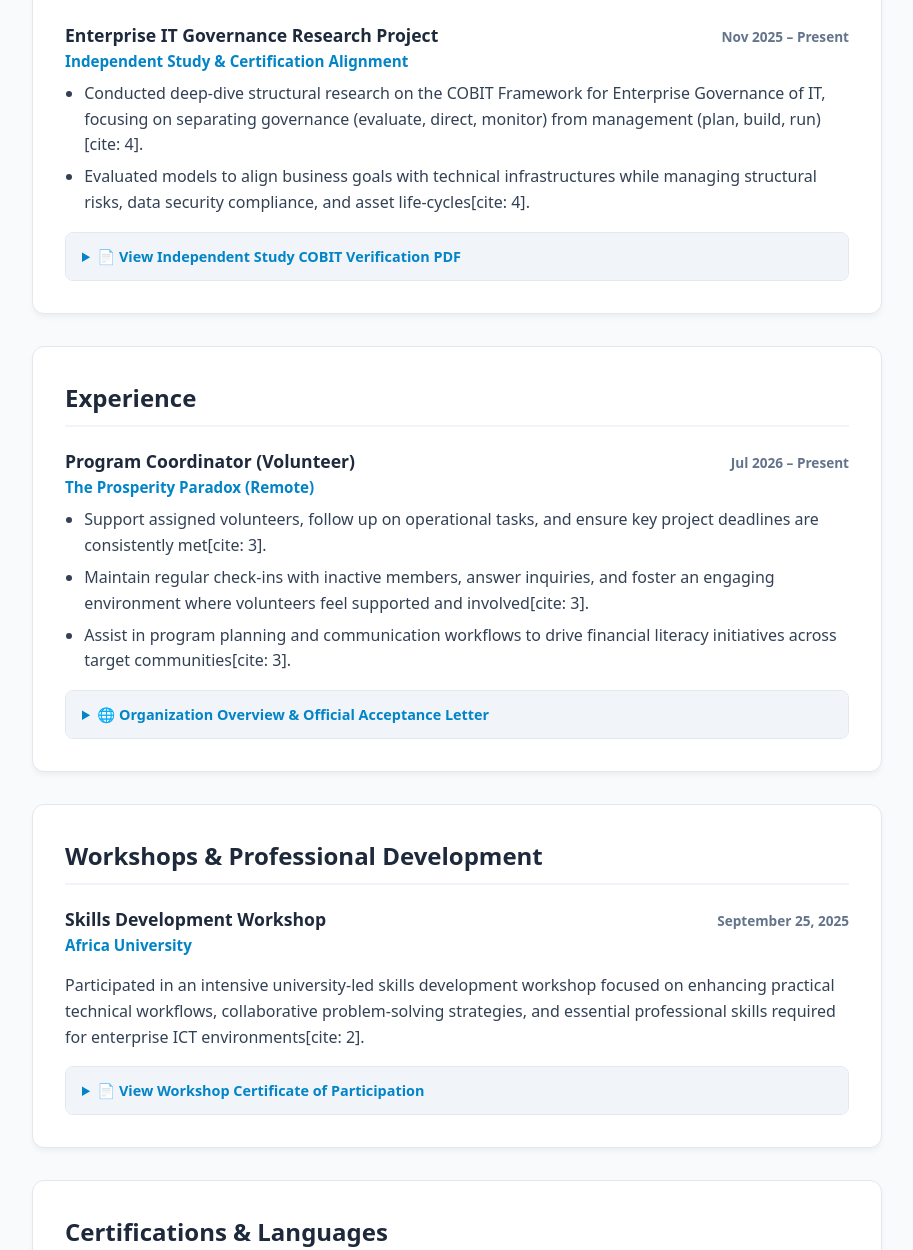
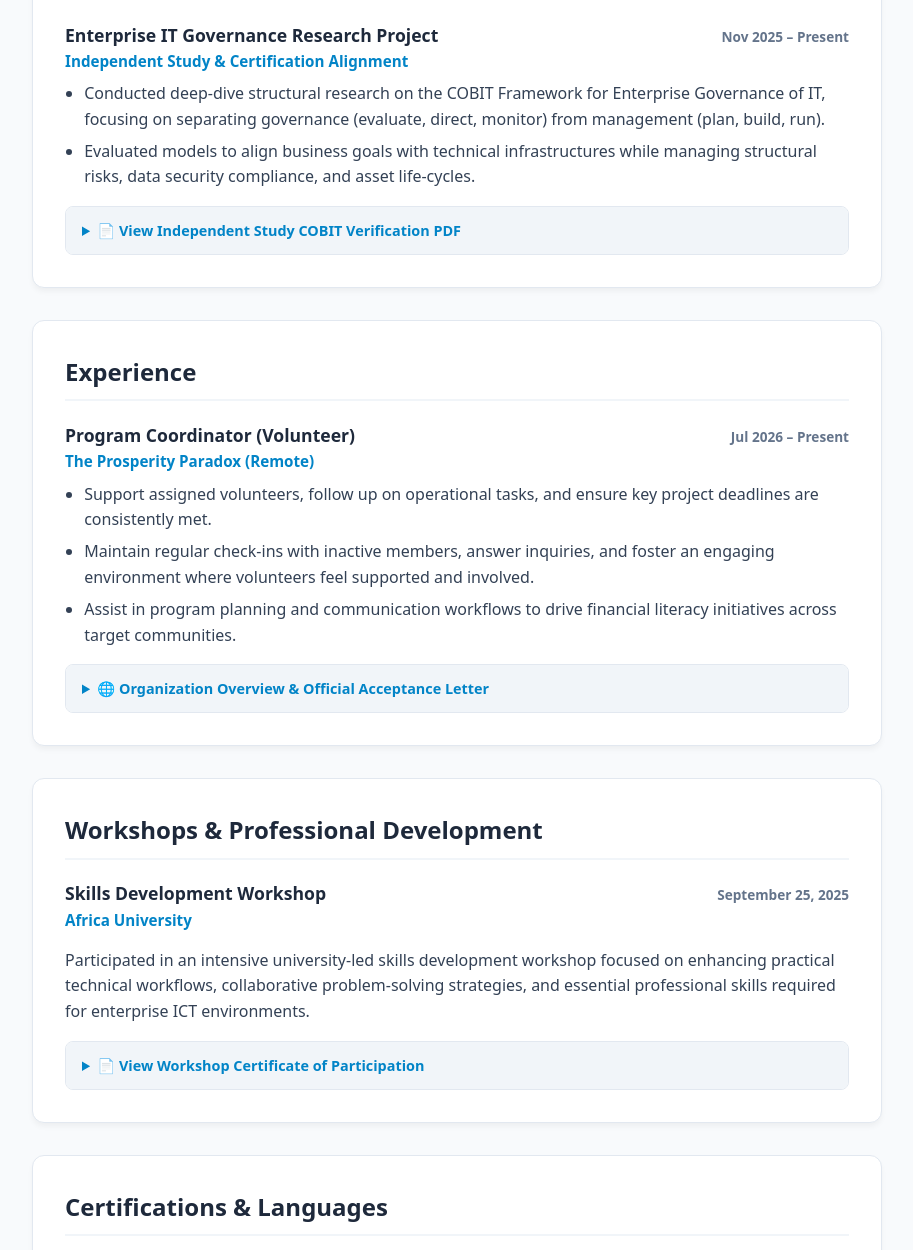
Before and after one commit to Shaune-SAB/MyPortfolio, a plain HTML site: page index.html in a window 1280 px wide. Shown: the part 2349-3599 px from the top of the page, without its empty margins (183-1096 px from the left). Drawn offline with Linux system fonts and the light colour scheme.

Commit message:
Remove citation references from list items

```diff
--- a/index.html
+++ b/index.html
@@ -168,8 +168,8 @@
         </div>
         <div class="item-sub">Independent Study & Certification Alignment</div>
         <ul class="item-bullets">
-          <li>Conducted deep-dive structural research on the COBIT Framework for Enterprise Governance of IT, focusing on separating governance (evaluate, direct, monitor) from management (plan, build, run)[cite: 4].</li>
-          <li>Evaluated models to align business goals with technical infrastructures while managing structural risks, data security compliance, and asset life-cycles[cite: 4].</li>
+          <li>Conducted deep-dive structural research on the COBIT Framework for Enterprise Governance of IT, focusing on separating governance (evaluate, direct, monitor) from management (plan, build, run).</li>
+          <li>Evaluated models to align business goals with technical infrastructures while managing structural risks, data security compliance, and asset life-cycles.</li>
         </ul>
 
         <details class="pdf-subbox">
@@ -195,9 +195,9 @@
         </div>
         <div class="item-sub">The Prosperity Paradox (Remote)</div>
         <ul class="item-bullets">
-          <li>Support assigned volunteers, follow up on operational tasks, and ensure key project deadlines are consistently met[cite: 3].</li>
-          <li>Maintain regular check-ins with inactive members, answer inquiries, and foster an engaging environment where volunteers feel supported and involved[cite: 3].</li>
-          <li>Assist in program planning and communication workflows to drive financial literacy initiatives across target communities[cite: 3].</li>
+          <li>Support assigned volunteers, follow up on operational tasks, and ensure key project deadlines are consistently met.</li>
+          <li>Maintain regular check-ins with inactive members, answer inquiries, and foster an engaging environment where volunteers feel supported and involved.</li>
+          <li>Assist in program planning and communication workflows to drive financial literacy initiatives across target communities.</li>
         </ul>
 
         <details class="pdf-subbox">
@@ -210,7 +210,7 @@
               <a href="https://prosperityparadox.org/about" target="_blank" style="color: var(--accent); font-weight: bold; text-decoration: underline;">https://prosperityparadox.org/about</a>
             </p>
             <object data="assests/Shaune%20Bakasa_The%20Prosperity%20Paradox%20Acceptance%20Letter_Program%20Coordinator.pdf" type="application/pdf" width="100%" height="500px">
-              <p>Your browser does not support inline PDFs. <a href="assests/Shaune%20Bakasa_The%20Prosperity%20Paradox%20Acceptance%20Letter_Program%20Coordinator.pdf" target="_blank">Click here to view/download the Acceptance Letter PDF</a>[cite: 3].</p>
+              <p>Your browser does not support inline PDFs. <a href="assests/Shaune%20Bakasa_The%20Prosperity%20Paradox%20Acceptance%20Letter_Program%20Coordinator.pdf" target="_blank">Click here to view/download the Acceptance Letter PDF</a>.</p>
             </object>
           </div>
         </details>
@@ -227,7 +227,7 @@
         </div>
         <div class="item-sub">Africa University</div>
         <p>
-          Participated in an intensive university-led skills development workshop focused on enhancing practical technical workflows, collaborative problem-solving strategies, and essential professional skills required for enterprise ICT environments[cite: 2].
+          Participated in an intensive university-led skills development workshop focused on enhancing practical technical workflows, collaborative problem-solving strategies, and essential professional skills required for enterprise ICT environments.
         </p>
 
         <details class="pdf-subbox">
@@ -236,7 +236,7 @@
           </summary>
           <div class="pdf-container">
             <object data="assests/CERTIFICATE%20of%20Participation.pdf" type="application/pdf" width="100%" height="500px">
-              <p>Your browser does not support inline PDFs. <a href="assests/CERTIFICATE%20of%20Participation.pdf" target="_blank">Click here to view/download the Workshop Certificate PDF</a>[cite: 2].</p>
+              <p>Your browser does not support inline PDFs. <a href="assests/CERTIFICATE%20of%20Participation.pdf" target="_blank">Click here to view/download the Workshop Certificate PDF</a>.</p>
             </object>
           </div>
         </details>
```
